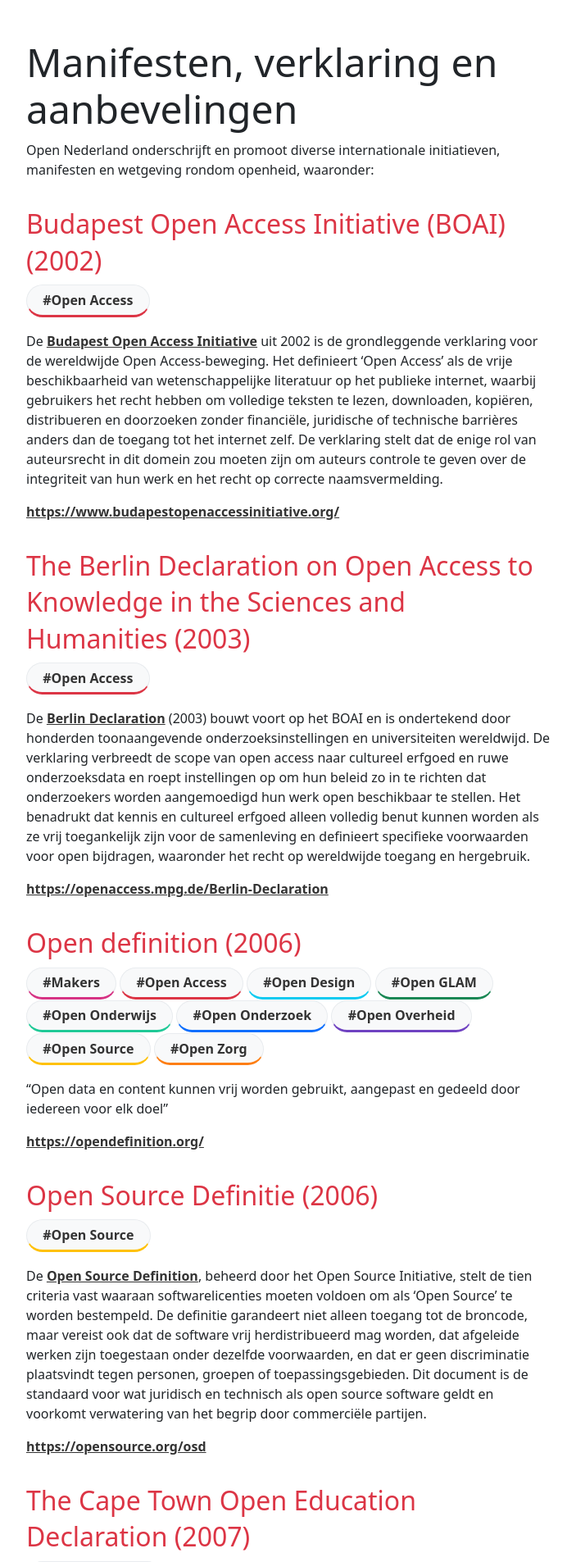
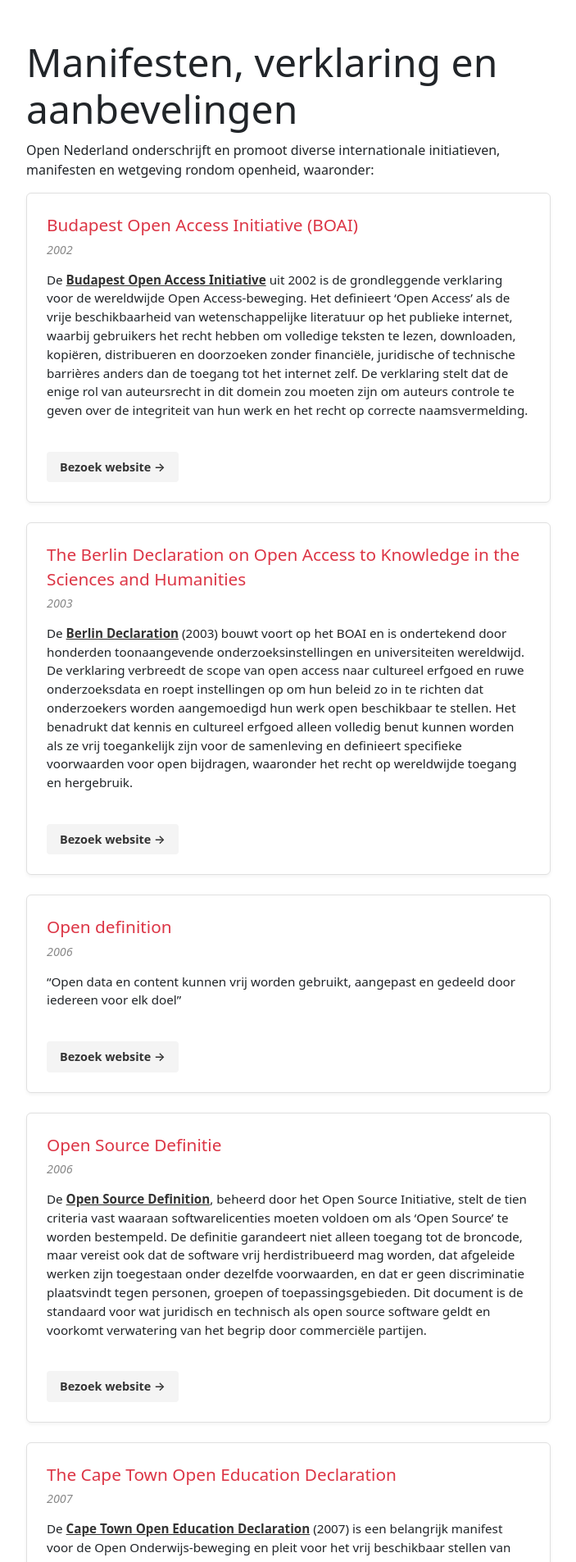
Before and after one commit to opennederland/www.opennederland.nl, a Jekyll site: the page built from pages/over-open.md, in a window 1280 px wide. Shown: the part 338-2243 px from the top of the page at 82% size, without its empty margins (288-991 px from the left). Built offline with Jekyll 4.4.1, drawn with Linux system fonts in a browser that asks for light colours; some of the changed text lies outside the part shown.

Commit message:
style initiatives

```diff
--- a/_includes/initiatives.html
+++ b/_includes/initiatives.html
@@ -1,17 +1,26 @@
 {% if include.tag %}
-{% assign initiatives = site.initiatives | where_exp: "initiative", "initiative.tags contains include.tag" | sort: "year" %}
+    {% assign initiatives = site.initiatives | where_exp: "initiative", "initiative.tags contains include.tag" | sort: "year" %}
 {% else %}
-{% assign initiatives = site.initiatives | sort: "year" %}
+    {% assign initiatives = site.initiatives | sort: "year" %}
 {% endif %}
 
-{% for initiative in initiatives %}
-<div>
-    <h3>{{ initiative.title }} ({{ initiative.year }})</h3>
+<div class="initiatives-grid">
+    {% for initiative in initiatives %}
+    <div class="initiative-card">
 
-    <p>{% include tags.html tags=initiative.tags %}</p>
+        <h3>{{ initiative.title }}</h3>
+        <span class="year">{{ initiative.year }}</span>
 
-    <p>{{ initiative.content | markdownify }}</p>
+        <div class="content">
+            {{ initiative.content | markdownify }}
+        </div>
 
-    <p><a href="{{ initiative.website }}">{{ initiative.website }}</a></p>
+        {% if initiative.website %}
+            <a href="{{ initiative.website }}" target="_blank" class="btn-visit">
+                Bezoek website →
+            </a>
+        {% endif %}
+
+    </div>
+    {% endfor %}
 </div>
-{% endfor %}
--- a/assets/css/style.css
+++ b/assets/css/style.css
@@ -253,6 +253,68 @@
     background-color: #fff;
 }
 
+/* --- Initiatieven Grid --- */
+
+.initiatives-grid {
+    display: grid;
+    /* Automatisch kolommen maken van minimaal 300px breed */
+    grid-template-columns: repeat(auto-fill, minmax(500px, 1fr));
+    gap: 1.5em;
+    margin-top: 1em;
+}
+
+.initiative-card {
+    background: #fff;
+    border: 1px solid #e0e0e0;
+    border-radius: 6px;
+    padding: 1.5em;
+    display: flex;
+    flex-direction: column; /* Zorgt dat de knop onderaan komt */
+    box-shadow: 0 2px 4px rgba(0,0,0,0.05);
+}
+
+.initiative-card h3 {
+    margin-top: 0;
+    font-size: 1.3em;
+    margin-bottom: 0.2em;
+}
+
+.initiative-card .year {
+    font-size: 0.9em;
+    color: #888;
+    margin-bottom: 1em;
+    font-style: italic;
+}
+
+.initiative-card .content {
+    font-size: 0.95em;
+    line-height: 1.5;
+    margin-bottom: 1.5em;
+    flex-grow: 1; /* Duwt de knop naar beneden */
+}
+
+/* De knop onderaan de kaart */
+.btn-visit {
+    display: inline-block;
+    padding: 8px 16px;
+    background-color: #f4f4f4;
+    color: #333;
+    text-decoration: none;
+    border-radius: 4px;
+    font-size: 0.9em;
+    font-weight: 600;
+    align-self: flex-start;
+    transition: background 0.2s;
+}
+
+.btn-visit:hover {
+    background-color: #e0e0e0;
+    text-decoration: none;
+}
+
+
+
+
 /* --- Mobiele aanpassingen --- */
 
 /* Mobiele aanpassing voor de cards */
```
